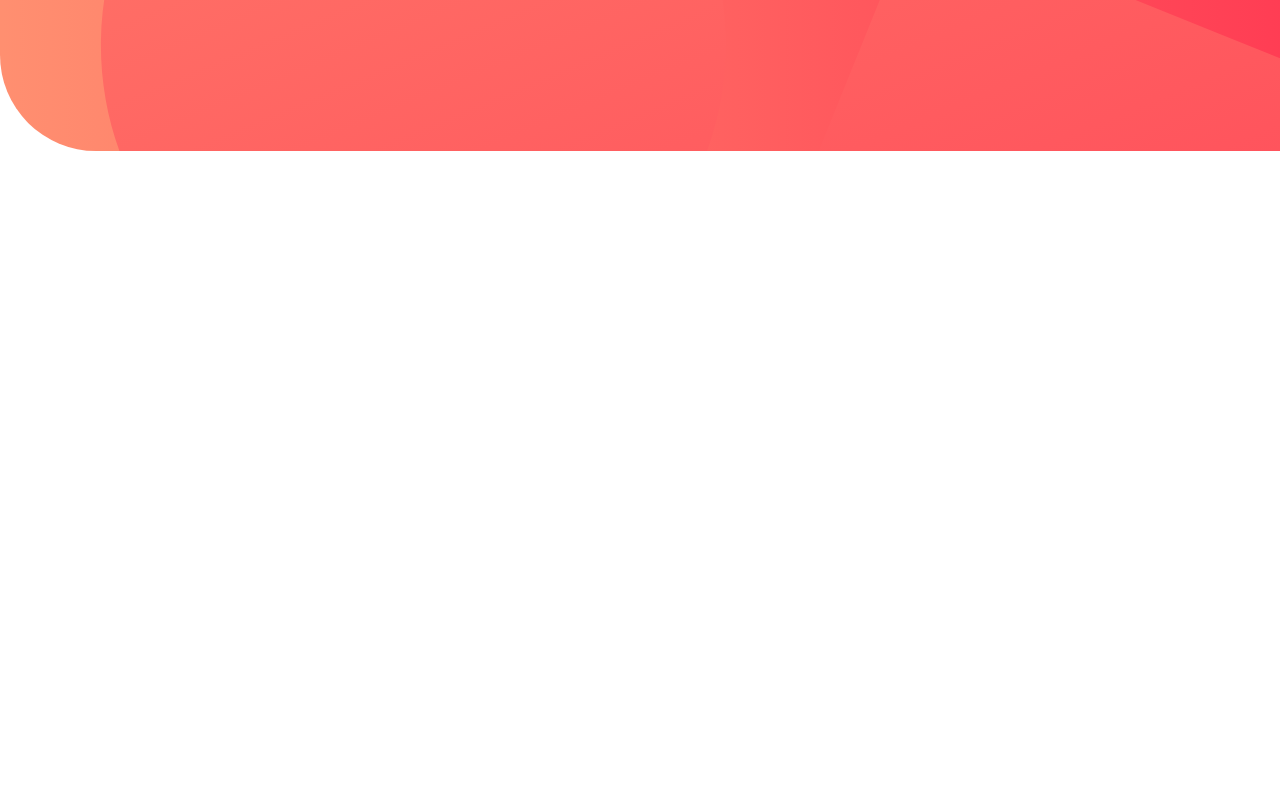
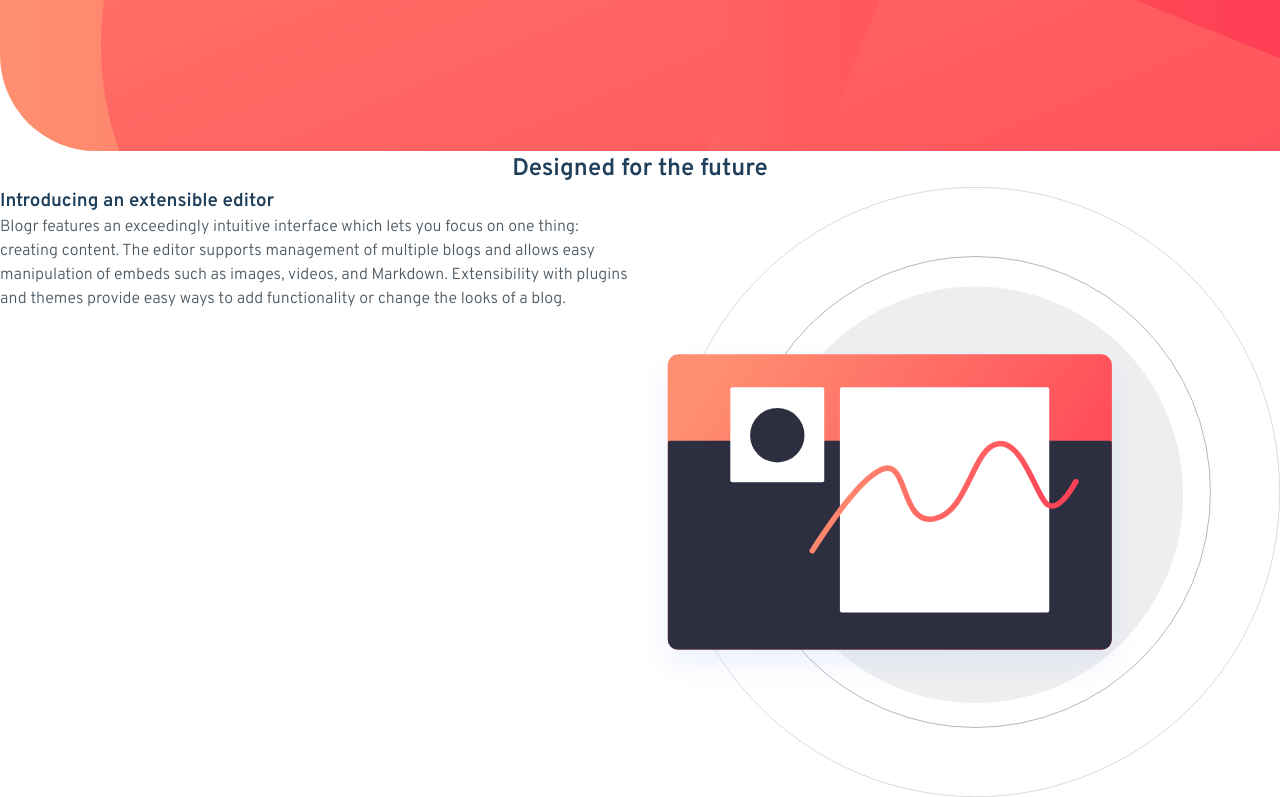
Before and after one commit to hyundonny/blogr-landing-page, a React (Create React App) app: page / in a window 1280 px wide. Shown: the part 470-1267 px from the top of the page. Before the commit the page ends 800 px from the top, so only its background shows below. Built offline with nearby package versions, Linux system fonts and the light colour scheme.

Commit message:
Begin working on body section

```diff
--- a/src/App.js
+++ b/src/App.js
@@ -1,7 +1,13 @@
 import Intro from "./sections/IntroSection";
+import Body from "./sections/Body";
 
 const App = () => {
-  return <Intro />;
+  return (
+    <>
+      <Intro />
+      <Body />
+    </>
+  );
 };
 
 export default App;
--- /dev/null
+++ b/src/sections/Body.js
@@ -0,0 +1,31 @@
+import editor from "../images/illustration-editor-desktop.svg";
+
+const Body = () => {
+  return (
+    <>
+      <section className="body top">
+        <h2 className="heading">Designed for the future</h2>
+        <div className="main">
+          <div className="text-area">
+            <div>
+              <h3 className="heading">Introducing an extensible editor</h3>
+              <p className="copy">
+                Blogr features an exceedingly intuitive interface which lets you
+                focus on one thing: creating content. The editor supports
+                management of multiple blogs and allows easy manipulation of
+                embeds such as images, videos, and Markdown. Extensibility with
+                plugins and themes provide easy ways to add functionality or
+                change the looks of a blog.
+              </p>
+            </div>
+          </div>
+          <div className="image-area">
+            <img src={editor} alt="editor" />
+          </div>
+        </div>
+      </section>
+    </>
+  );
+};
+
+export default Body;
--- /dev/null
+++ b/src/styles/_body.scss
@@ -0,0 +1,34 @@
+.body {
+  font-family: "Overpass";
+}
+
+.main {
+  display: flex;
+}
+
+.top {
+}
+
+.text-area {
+  width: 50%;
+}
+
+.image-area {
+  width: 50vw;
+}
+
+.heading {
+  color: $veryDarkBlue;
+}
+
+h2.heading {
+  text-align: center;
+}
+
+.copy {
+  color: $veryDarkGrayishBlue;
+}
+
+.white {
+  color: white;
+}
--- a/src/styles/styles.scss
+++ b/src/styles/styles.scss
@@ -5,3 +5,4 @@
 @import "desktopMenu";
 @import "header";
 @import "intro";
+@import "body";
```
